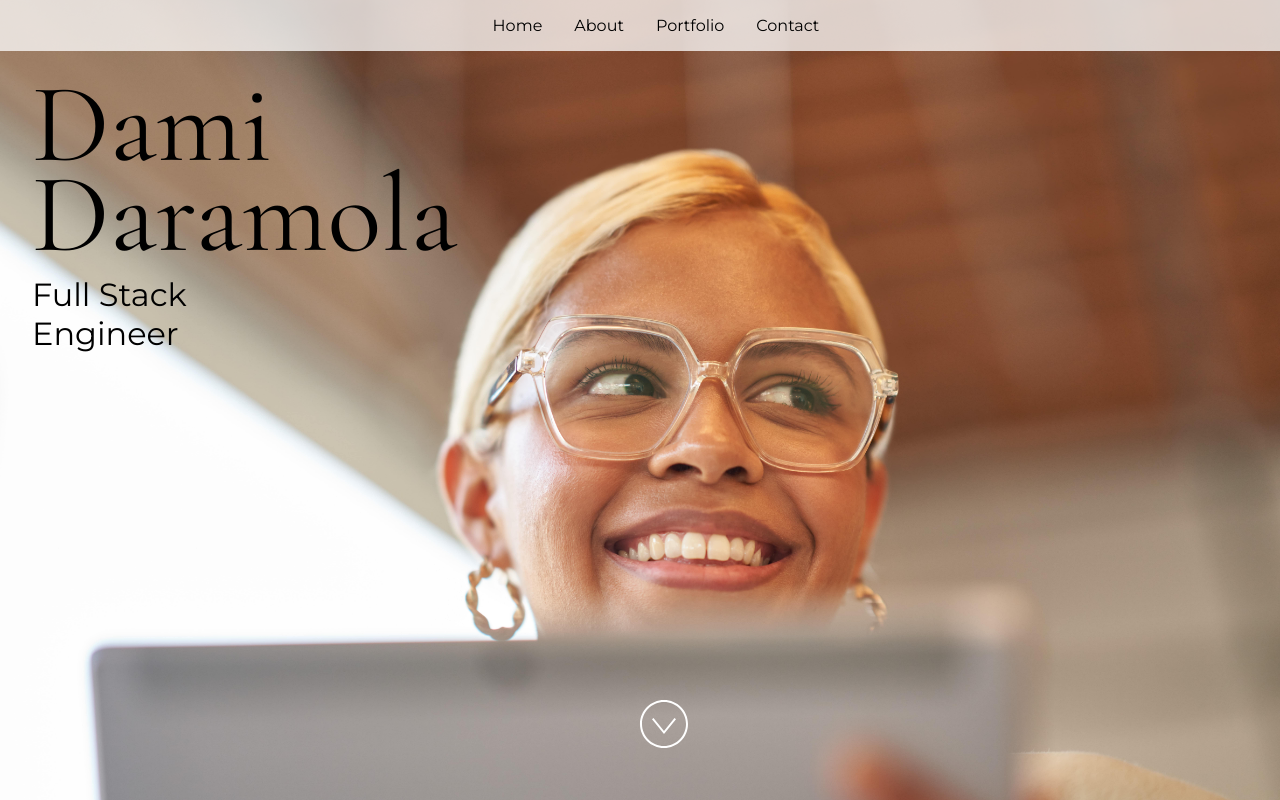
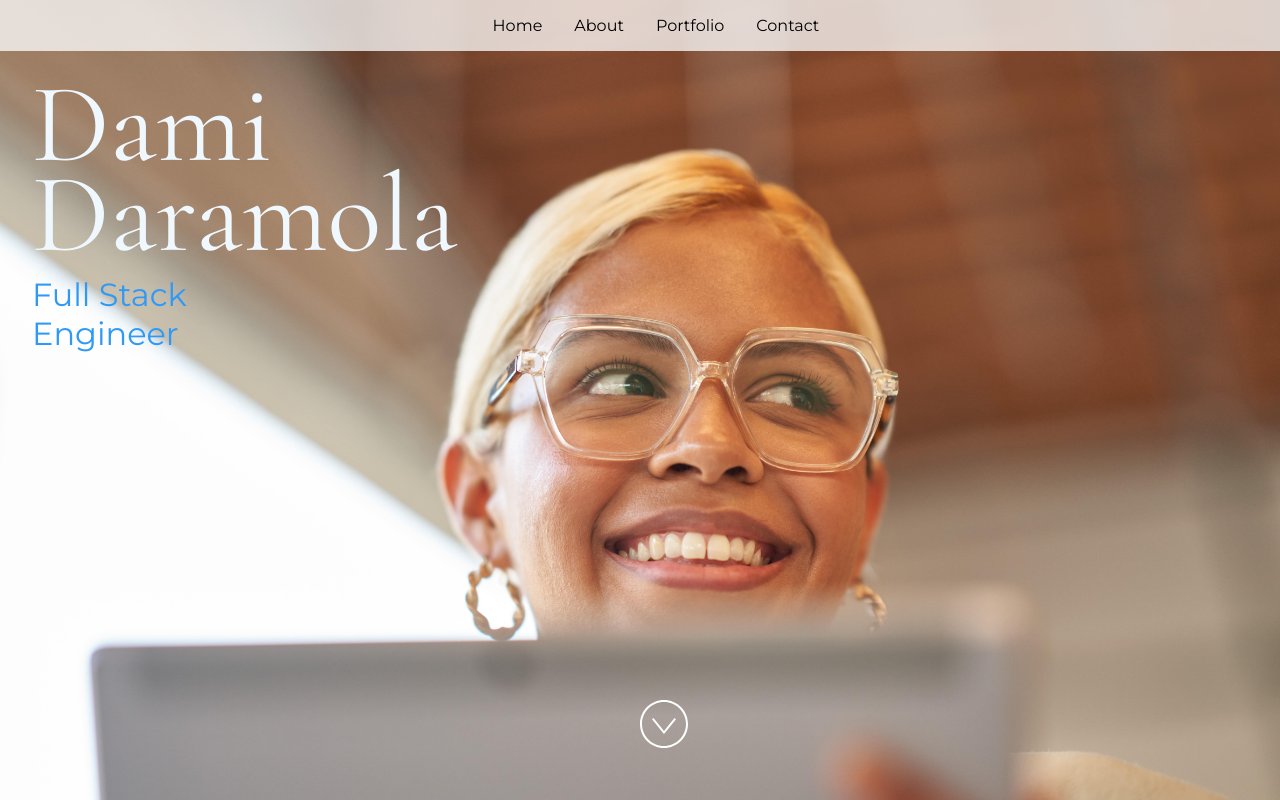
Before and after one commit to damidaramola/react-webdev, a React (Vite) app: page / in a window 1280 px wide. Built offline with nearby package versions, Linux system fonts and the light colour scheme.

Commit message:
change text colour

```diff
--- a/src/Components/About.jsx
+++ b/src/Components/About.jsx
@@ -18,7 +18,7 @@ import React from "react";
  */
 import image from "../images/jigar-panchal-bikKtf6mgZ8-unsplash.jpg";
 
-const imageAltText = "purple and blue abstract background";
+const imageAltText = "colorful abstract background image";
 
 /**
  * Sort description that expands on your title on the Home component.
--- a/src/styles.css
+++ b/src/styles.css
@@ -51,6 +51,7 @@ h1 {
   font-weight: 400;
   line-height: 0.8;
   margin: 0;
+  color: aliceblue;
 }
 
 h2 {
@@ -58,6 +59,7 @@ h2 {
   font-weight: 400;
   margin: 0;
   padding-top: 1rem;
+  color: rgb(46, 153, 247);
 }
 
 h3 {
@@ -94,7 +96,7 @@ li::marker {
 }
 
 a {
-  color: black;
+  color: rgb(0, 0, 0);
   text-decoration: none;
 }
 
```
